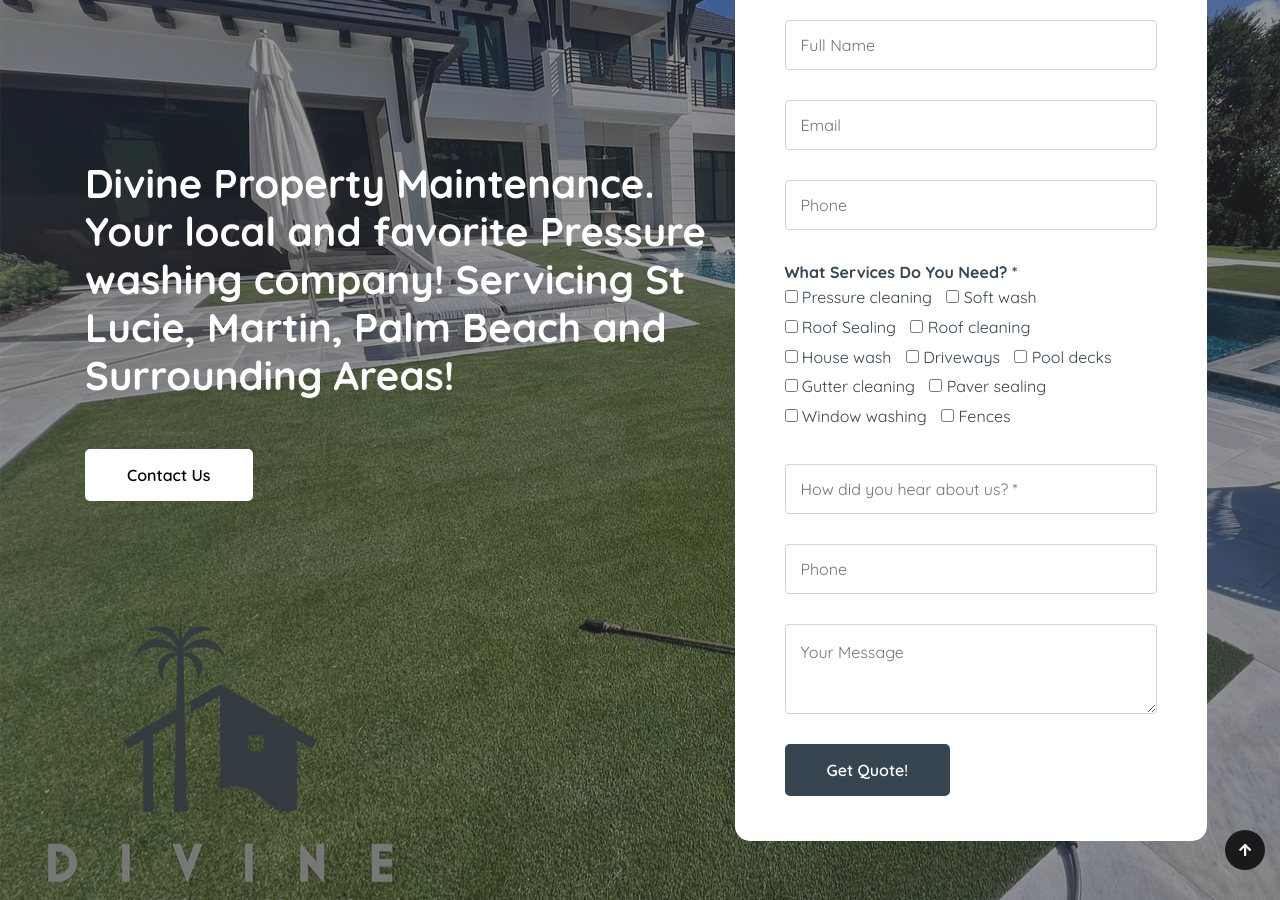
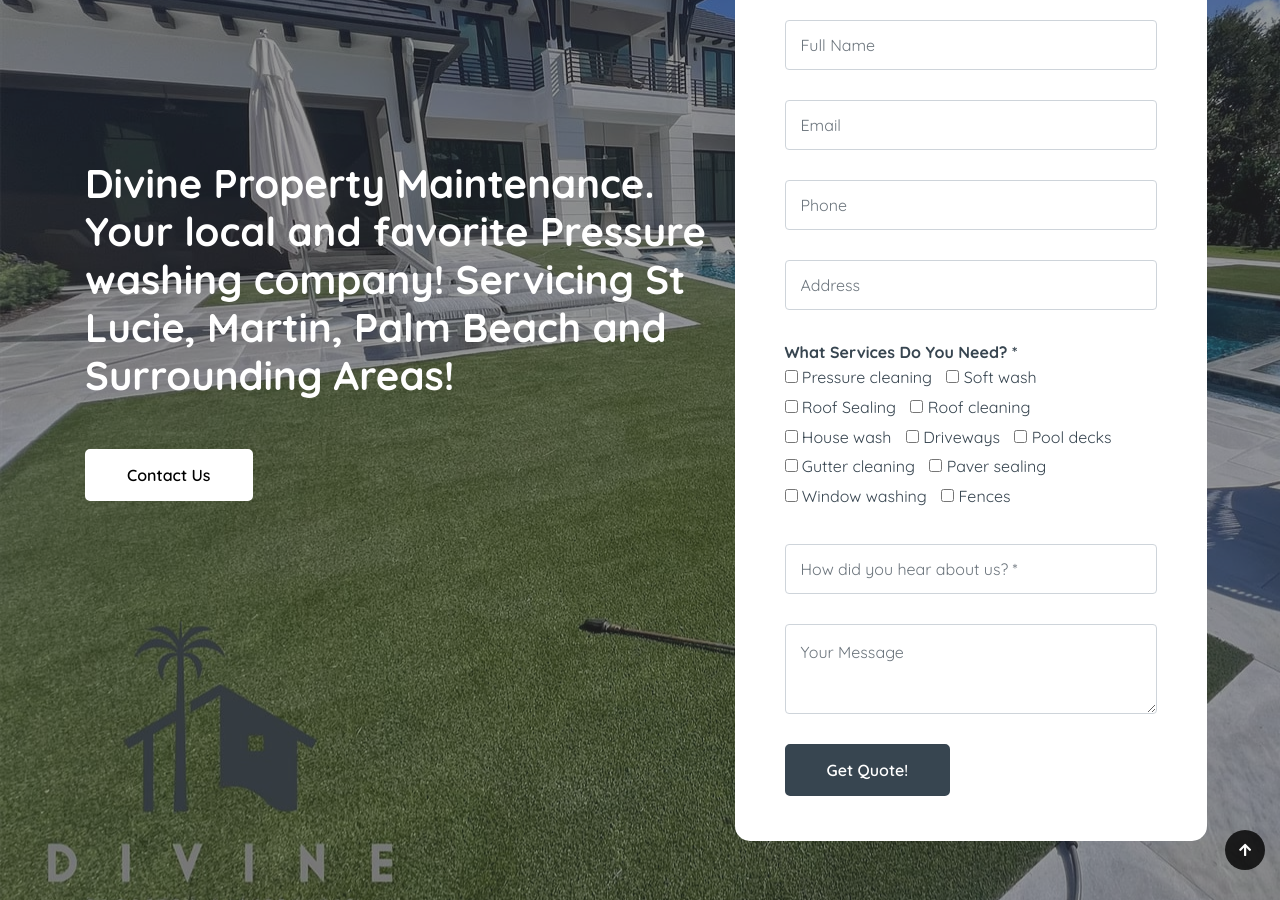
Before and after one commit to divinepropertymaint/site, a Jekyll site: the page built from index.md, in a window 1280 px wide and 900 px high, scrolled down 420 px. Built offline with Jekyll 4.4.1, drawn with Linux system fonts in a browser that asks for light colours; some web fonts are replaced.

Commit message:
Update hero-section.html

```diff
--- a/_includes/home/hero-section.html
+++ b/_includes/home/hero-section.html
@@ -43,6 +43,12 @@
                                         </div>
                                     </div>
 
+                                    <div class="col-12">
+                                        <div class="form-group">
+                                            <input type="text" name="address" class="minput form-control required" placeholder="Address" required>
+                                        </div>
+                                    </div>
+
                                     <!-- Residential Services -->
                                     <div class="col-12 service-options" id="residential_services">
                                         <div class="form-group">
@@ -69,14 +75,10 @@
 
                                     <div class="col-12">
                                         <div class="form-group">
-                                            <input type="text" name="phone_number" class="minput form-control required" placeholder="Phone" required>
-                                        </div>
-                                    </div>
-                                    <div class="col-12">
-                                        <div class="form-group">
                                             <textarea name="cf_message" class="minput inputmsg form-control required" rows="3" placeholder="Your Message"></textarea>
                                         </div>
                                     </div>
+
                                     <div class="col-12 mt-20">
                                         <button type="submit" class="btn btn-primary">
                                             Get Quote!
```
